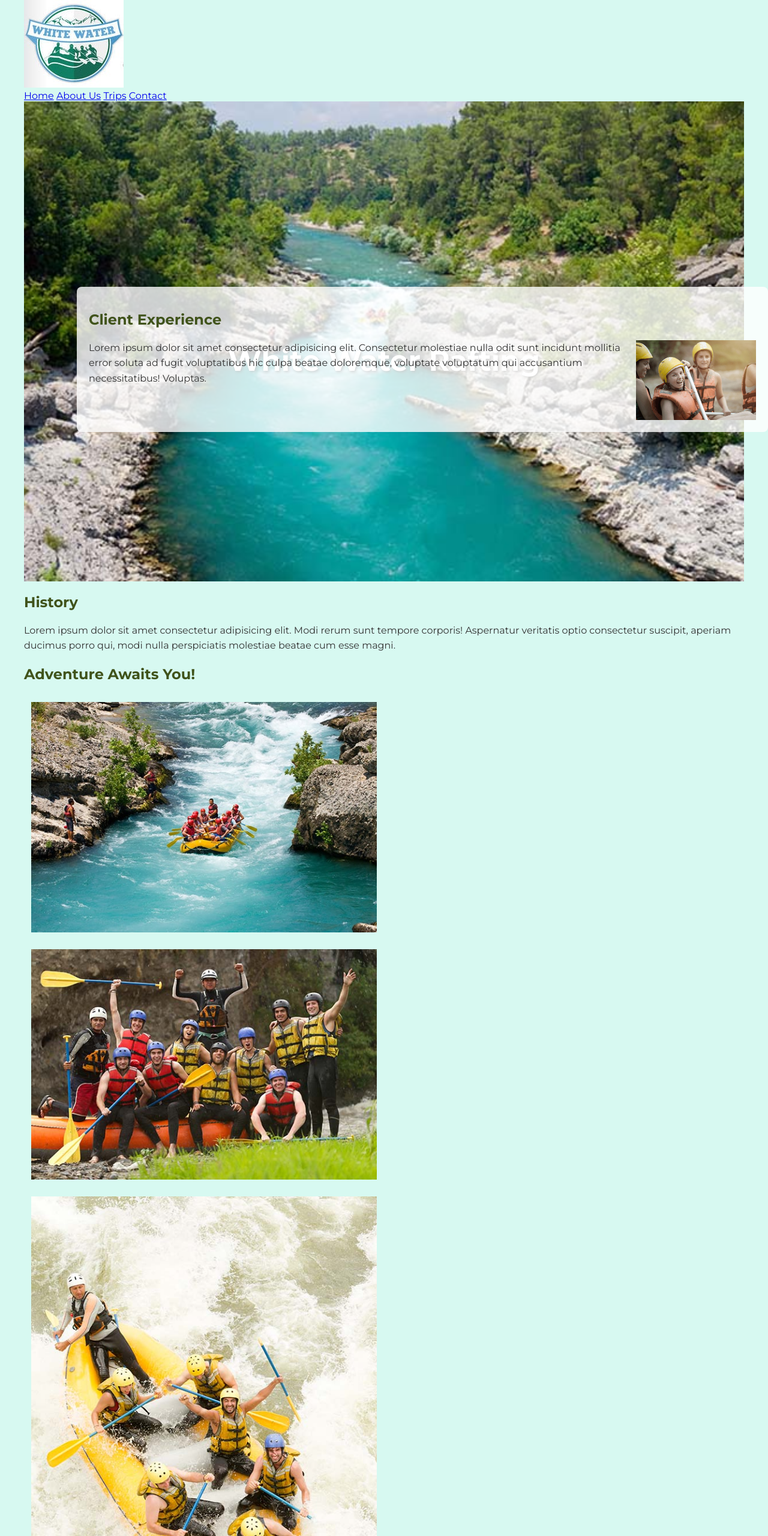
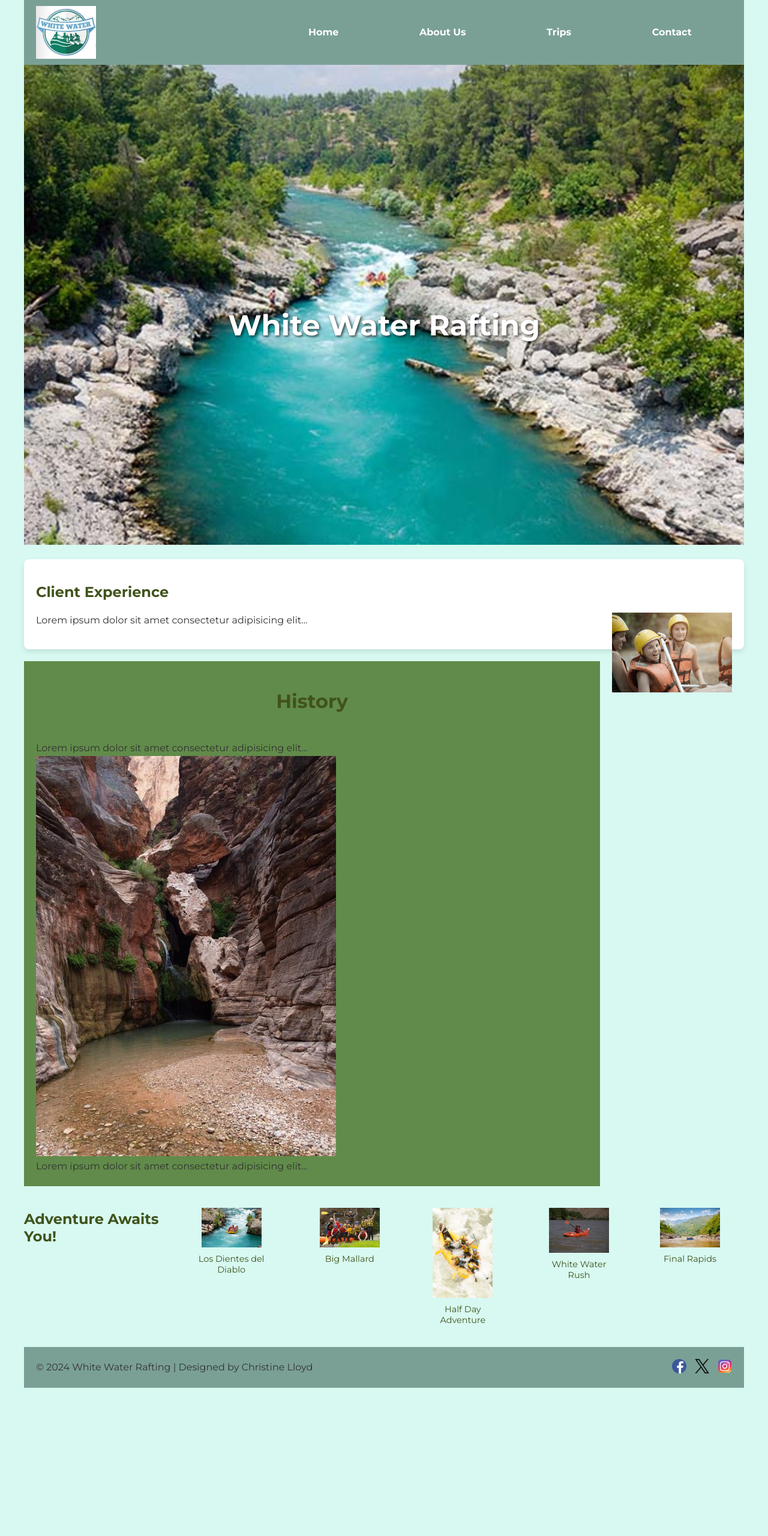
Before and after one commit to Christinealloyd/wdd130, a plain HTML site: page wwr/about.html in a window 1280 px wide. Shown: the top 2560 px of the page at 60% size. After the commit the page ends 2313 px from the top, so only its background shows below. Drawn offline with Linux system fonts and the light colour scheme.

Commit message:
week 4 wwr site

```diff
--- /dev/null
+++ b/week04/flexstyles.css
@@ -0,0 +1,166 @@
+/* Final Video Styles */
+.flexbox-container {
+    display: flex;
+    justify-content: center;
+    align-items: center;
+}
+
+.flexbox-item {
+    width: 200px;
+    margin: 10px;
+    border: 3px solid #333;
+    background-color: #dfdfdf;
+}
+
+.flexbox-item-1 {
+    flex: 1 0 0;
+    min-height: 100px;
+    flex-shrink: 0;
+    align-self: flex-end;
+    order: 3;
+}
+
+.flexbox-item-2 {
+    min-height: 200px;
+    flex-grow: 2;
+    flex-basis: 0;
+    align-self: center;
+    order: 1;
+}
+
+.flexbox-item-3 {
+    min-height: 300px;
+    flex-grow: 1;
+    flex-basis: 0;
+    order: 2;
+}
+
+
+
+
+/* Background Styles */
+html {
+    height: 100%;
+    background-color: #333;
+    display: flex;
+    flex-direction: column;
+    justify-content: center;
+}
+
+.flexbox-item-1 {
+    min-height: 100px;
+}
+
+.flexbox-item-2 {
+    min-height: 200px;
+}
+
+.flexbox-item-3 {
+    min-height: 300px;
+}
+
+.flexbox-container {
+    position: relative;
+    background-color: yellow;
+}
+
+.flexbox-container::before {
+    content: 'Flexbox Container';
+    position: absolute;
+    top: -40px;
+    color: yellow;
+    font-size: 2em;
+}
+
+.axis {
+    position: absolute;
+}
+
+.cross-axis {
+    left: 50%;
+    transform: translateX(-50%);
+    width: 5px;
+    height: 100%;
+    background-color: blue;
+}
+
+.main-axis {
+    top: 50%;
+    transform: translateY(-50%);
+    height: 5px;
+    width: 100%;
+    background-color: red;
+}
+
+.axis::after {
+    position: absolute;
+    right: 10px;
+    bottom: 10px;
+    font-size: 2em;
+}
+
+.main-axis::after {
+    position: absolute;
+    content: 'Main Axis';
+    color: red;
+}
+
+.cross-axis::after {
+    white-space: nowrap;
+    content: 'Cross Axis';
+    writing-mode: vertical-rl;
+    transform: rotate(180deg);
+    color: blue;
+}
+
+.flexbox-item {
+    position: relative;
+    width: 200px;
+    margin: 10px;
+    border: 3px solid #333;
+    background-color: #dfdfdf;
+    font-size: 100px;
+    display: flex;
+    justify-content: center;
+}
+
+.flexbox-item::before {
+    content: 'Flexbox Item';
+    position: absolute;
+    color: black;
+    font-size: 25px;
+    top: 10px;
+    left: 15px;
+}
+
+.flexbox-item::after {
+    position: absolute;
+    color: black;
+    font-size: 25px;
+    top: 10px;
+    right: 15px;
+}
+
+.flexbox-item-1::after {
+    content: '1';
+}
+
+.flexbox-item-2::after {
+    content: '2';
+}
+
+.flexbox-item-3::after {
+    content: '3';
+}
+
+.flexbox-item-4::after {
+    content: '4';
+}
+
+.flexbox-item-5::after {
+    content: '5';
+}
+
+.flexbox-item-6::after {
+    content: '6';
+}
--- a/wwr/about.html
+++ b/wwr/about.html
@@ -9,11 +9,9 @@
     <!-- Google Fonts -->
     <link rel="preconnect" href="https://fonts.googleapis.com">
     <link rel="preconnect" href="https://fonts.gstatic.com" crossorigin>
-   <link href="https://fonts.googleapis.com/css2?family=Montserrat:ital,wght@0,100..900;1,100..900&display=swap" rel="stylesheet">
     <link href="https://fonts.googleapis.com/css2?family=Montserrat:ital,wght@0,100..900;1,100..900&family=Open+Sans:ital,wght@0,300..800;1,300..800&display=swap" rel="stylesheet">
     <!-- Link to CSS file -->
     <link rel="stylesheet" href="styles/rafting.css">
-
 </head>
 <body>
     <header>
@@ -25,6 +23,7 @@
             <a href="contact.html">Contact</a>
         </nav>
     </header>
+
     <main>
         <div class="hero">
             <img src="images/hero.jpg" alt="White Water Rafting" class="hero-image">
@@ -33,26 +32,50 @@
         <article>
             <h2>Client Experience</h2>
             <img src="images/happy-client.jpg" alt="Happy Client" class="client-img">
-            <p>Lorem ipsum dolor sit amet consectetur adipisicing elit. Consectetur molestiae nulla odit sunt incidunt mollitia error soluta ad fugit voluptatibus hic culpa beatae doloremque, voluptate voluptatum qui accusantium necessitatibus! Voluptas.</p>
+            <p>Lorem ipsum dolor sit amet consectetur adipisicing elit...</p>
         </article>
-        <section>
+
+        <section class="history">
             <h2>History</h2>
-            <p>Lorem ipsum dolor sit amet consectetur adipisicing elit. Modi rerum sunt tempore corporis! Aspernatur veritatis optio consectetur suscipit, aperiam ducimus porro qui, modi nulla perspiciatis molestiae beatae cum esse magni.</p>
+            <div class="history-content">
+                <p>Lorem ipsum dolor sit amet consectetur adipisicing elit...</p>
+                <img src="images/history.jpg" alt="Rafting History">
+                <p>Lorem ipsum dolor sit amet consectetur adipisicing elit...</p>
+            </div>
         </section>
-        <section>
+
+        <section class="adventure">
             <h2>Adventure Awaits You!</h2>
+            <figure>
                 <img src="images/rafting1.jpg" alt="Rafting Image 1">
+                <figcaption>Los Dientes del Diablo</figcaption>
+            </figure>
+            <figure>
                 <img src="images/rafting2.jpg" alt="Rafting Image 2">
+                <figcaption>Big Mallard</figcaption>
+            </figure>
+            <figure>
                 <img src="images/rafting3.jpg" alt="Rafting Image 3">
+                <figcaption>Half Day Adventure</figcaption>
+            </figure>
+            <figure>
                 <img src="images/rafting4.jpg" alt="Rafting Image 4">
+                <figcaption>White Water Rush</figcaption>
+            </figure>
+            <figure>
                 <img src="images/rafting5.jpg" alt="Rafting Image 5">
+                <figcaption>Final Rapids</figcaption>
+            </figure>
         </section>
     </main>
+
     <footer>
         <p>&copy; 2024 White Water Rafting | Designed by Christine Lloyd</p>
+        <div class="social-links">
             <a href="https://facebook.com"><img src="images/facebook-icon.png" alt="Facebook"></a>
             <a href="https://twitter.com"><img src="images/twitter-icon.png" alt="Twitter/X"></a>
             <a href="https://www.instagram.com"><img src="images/instagram-icon.png" alt="Instagram"></a>
+        </div>
     </footer>
 </body>
 </html>
--- a/wwr/styles/rafting.css
+++ b/wwr/styles/rafting.css
@@ -28,24 +28,37 @@
   line-height: 1.6;
 }
 
-  /* Remove underline from social media links */
-  footer a {
-    text-decoration: none;
+/* Header styling with CSS Grid */
+header {
+  display: grid;
+  grid-template-columns: 1fr 2fr;
+  align-items: center;
+  padding: 10px 20px;
+  background-color: var(--secondary-color);
 }
 
-  footer a img {
-    width: 24px;
-    height: 24px;
-    margin-right: 10px;
+header img {
+  width: 100px;
+}
+
+nav {
+  display: flex;
+  justify-content: space-around;
+}
+
+nav a {
+  color: white;
+  text-decoration: none;
+  font-weight: bold;
 }
 
 /* Hero section */
 .hero {
   position: relative;
+  text-align: center;
 }
 
 .hero img {
-    display: block;
   width: 100%;
   height: auto;
 }
@@ -62,12 +75,11 @@
 
 /* Article styling */
 article {
-    position: absolute;
-    bottom: 10%;
-    left: 10%;
-    background-color: rgba(255, 255, 255, 0.8);
+  margin: 20px 0;
   padding: 20px;
+  background-color: white;
   border-radius: 8px;
+  box-shadow: 0 4px 8px rgba(0, 0, 0, 0.1);
 }
 
 article img {
@@ -77,15 +89,56 @@
   height: auto;
 }
 
-  /* Images in the gallery section */
-  section img {
-    width: 48%;
-    margin: 1%;
+/* History Section with two-column layout */
+section.history {
+  display: grid;
+  grid-template-columns: 1fr 1fr;
+  gap: 20px;
+  align-items: center;
+  padding: 20px;
+  background-color: var(--accent2-color);
+  color: white;
+}
+
+section.history h2 {
+  grid-column: span 2;
+  text-align: center;
+  font-size: 2rem;
+}
+
+section.history p {
+  margin: 0;
+}
+
+/* Adventure section with figure and captions */
+section.adventure {
+  display: flex;
+  justify-content: space-around;
+  margin: 20px 0;
+}
+
+.adventure figure {
+  text-align: center;
+}
+
+.adventure img {
+  width: 100px;
+  height: auto;
+  display: block;
+  margin: 0 auto;
+}
+
+.adventure figcaption {
+  margin-top: 10px;
+  font-size: 0.9rem;
+  color: var(--accent1-color);
 }
 
 /* Footer styling */
 footer {
-    text-align: center;
+  display: flex;
+  justify-content: space-between;
+  align-items: center;
   padding: 20px;
   background-color: var(--secondary-color);
   color: white;
@@ -94,3 +147,13 @@
 footer p {
   margin: 0;
 }
+
+footer a {
+  text-decoration: none;
+  margin-left: 10px;
+}
+
+footer a img {
+  width: 24px;
+  height: 24px;
+}
```
Also changed, not shown: week04/flexboxexample.html (added, +17 -0 lines), wwr/images/history.jpg (added). Lines whose indentation alone changed are shown as unchanged.
